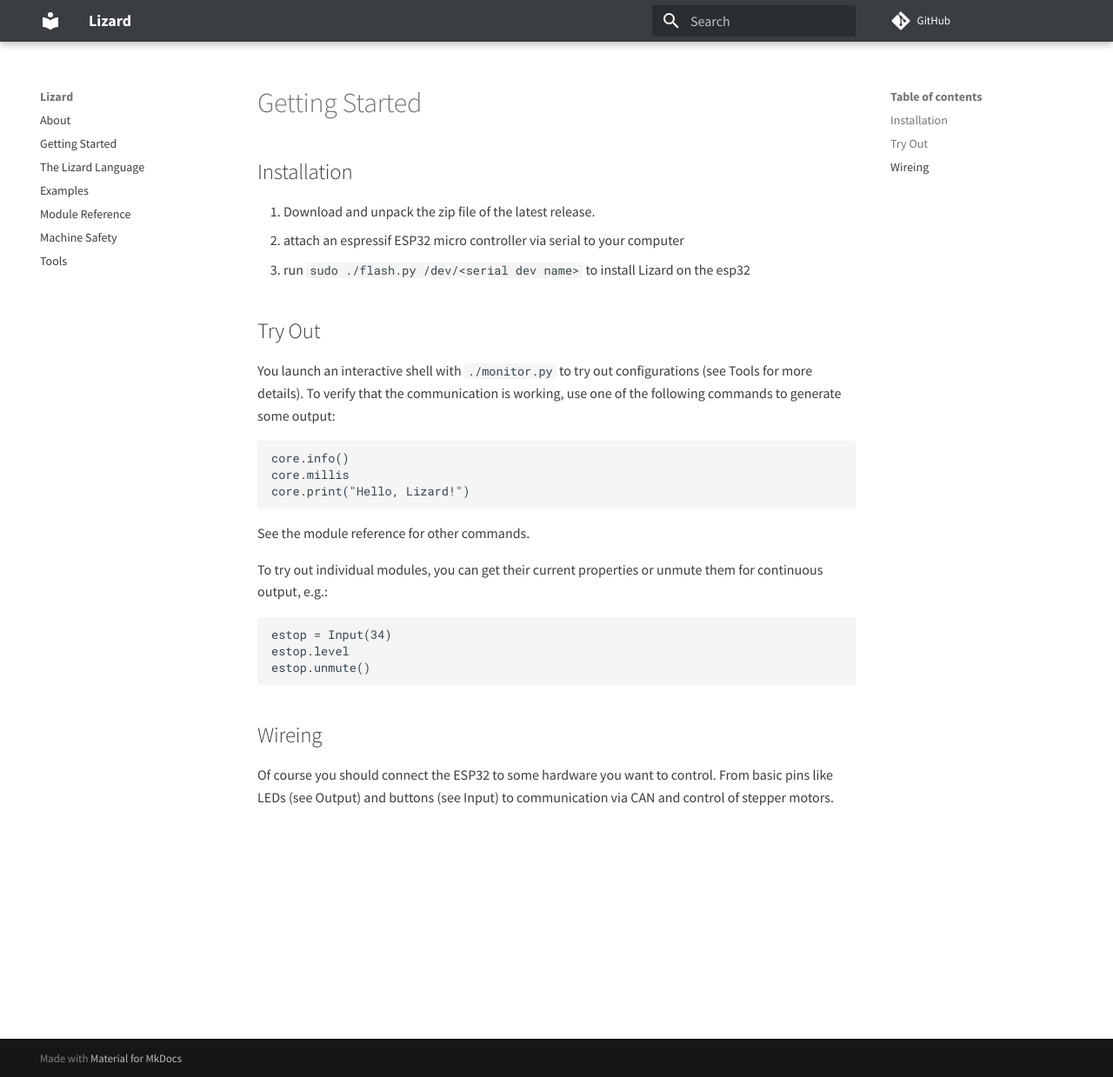
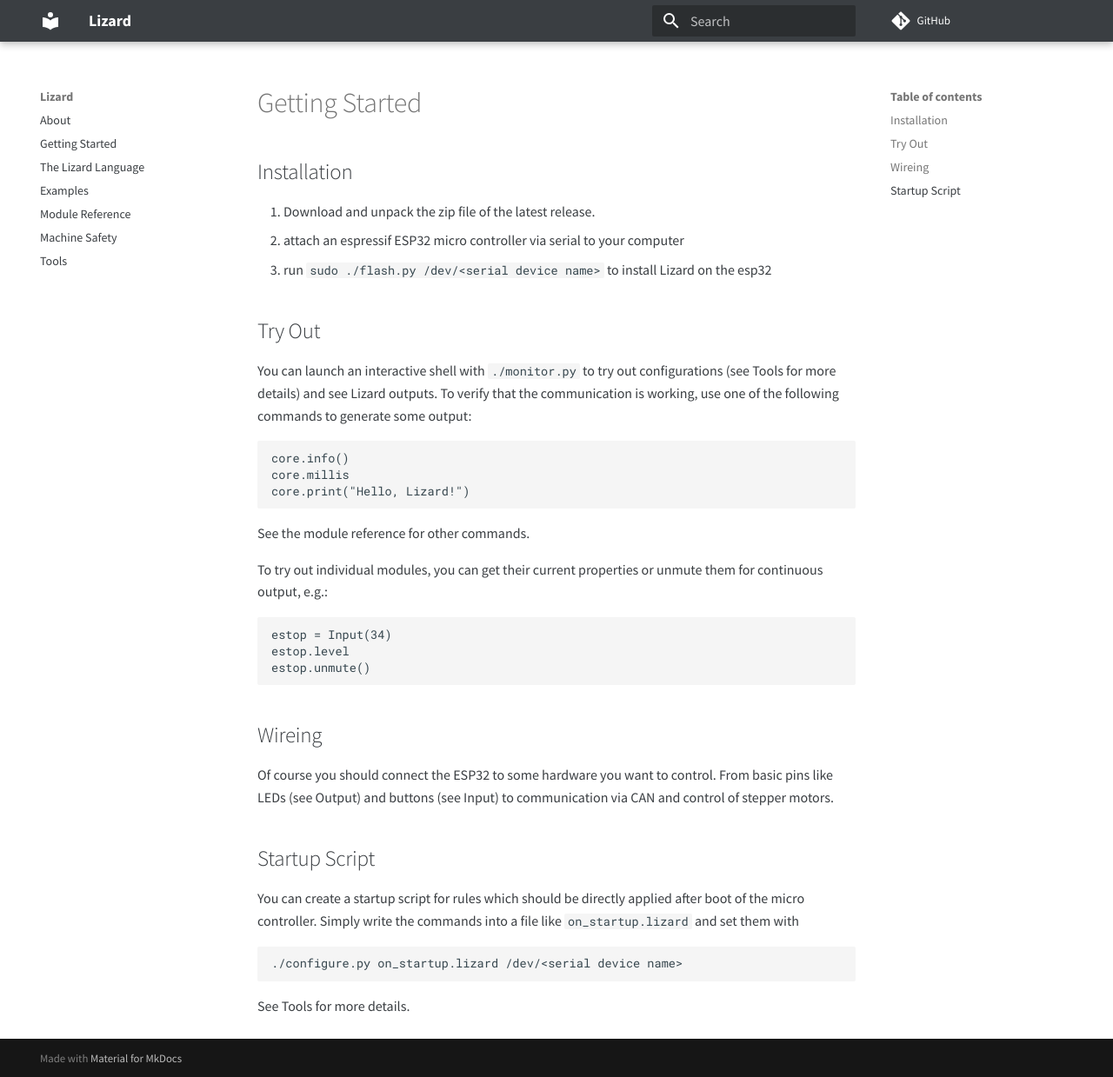
Before and after one commit to zauberzeug/lizard, an MkDocs documentation site: the page built from docs/getting_started.md, in a window 1280 px wide and 1239 px high. Shown: the whole window at 87% size. Built offline with MkDocs 1.6.1 and Material for MkDocs 9.7.7, drawn with Linux system fonts in a browser that asks for light colours; comment, search, counter and statistics services are not loaded.

Commit message:
more infos about the startup script

````diff
--- a/docs/getting_started.md
+++ b/docs/getting_started.md
@@ -4,11 +4,11 @@
 
 1. Download and unpack the zip file of the [latest release](https://github.com/zauberzeug/lizard/releases).
 2. attach an espressif ESP32 micro controller via serial to your computer
-3. run `sudo ./flash.py /dev/<serial dev name>` to install Lizard on the esp32
+3. run `sudo ./flash.py /dev/<serial device name>` to install Lizard on the esp32
 
 ## Try Out
 
-You launch an interactive shell with `./monitor.py` to try out configurations (see [Tools](tools.md#serial-monitor) for more details).
+You can launch an interactive shell with `./monitor.py` to try out configurations (see [Tools](tools.md#serial-monitor) for more details) and see Lizard outputs.
 To verify that the communication is working, use one of the following commands to generate some output:
 
     core.info()
@@ -28,3 +28,14 @@
 Of course you should connect the ESP32 to some hardware you want to control.
 From basic pins like LEDs (see [Output](module_reference.md#output)) and buttons (see [Input](module_reference.md#input))
 to communication via [CAN](module_reference.md#can-interface) and control of [stepper motors](module_reference.md#stepper-motor).
+
+## Startup Script
+
+You can create a startup script for rules which should be directly applied after boot of the micro controller.
+Simply write the commands into a file like `on_startup.lizard` and set them with
+
+```bash
+./configure.py on_startup.lizard /dev/<serial device name>
+```
+
+See [Tools](tools.md#configure) for more details.
````
Also changed, not shown: docs/index.md (+4 -0 lines).
